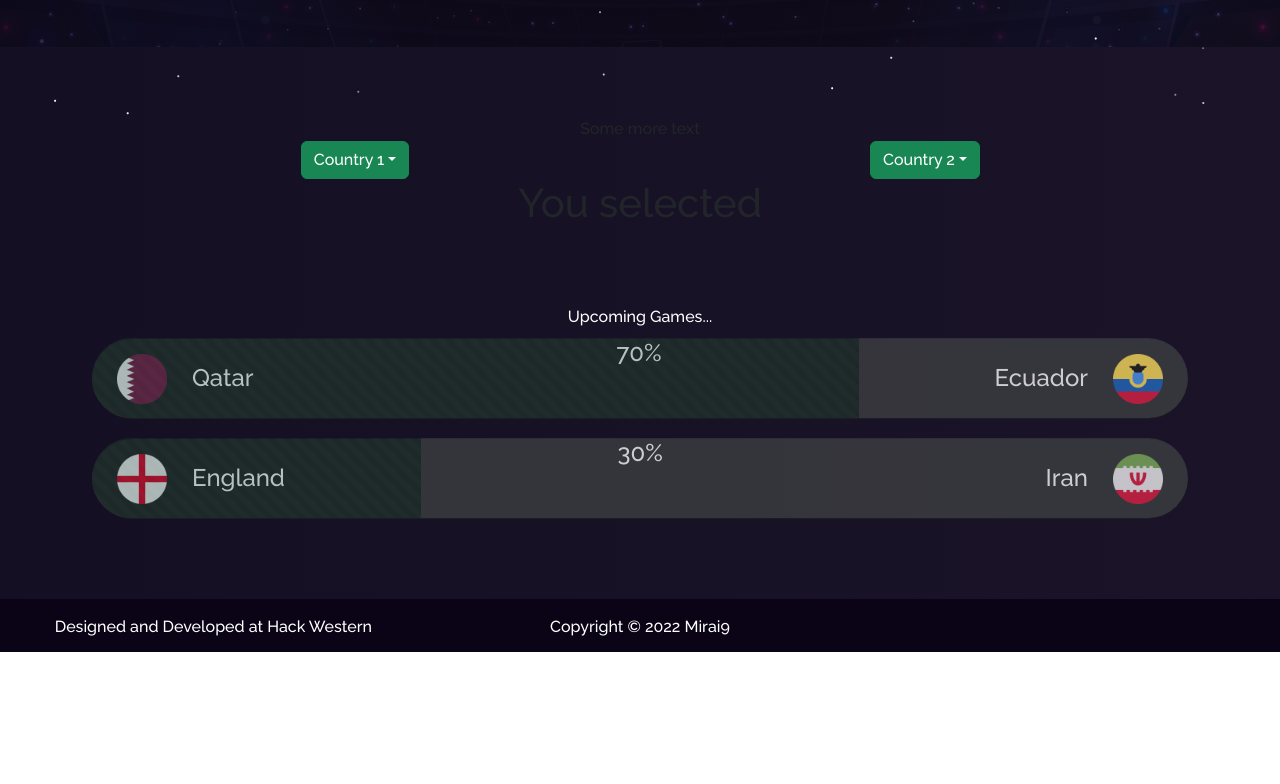
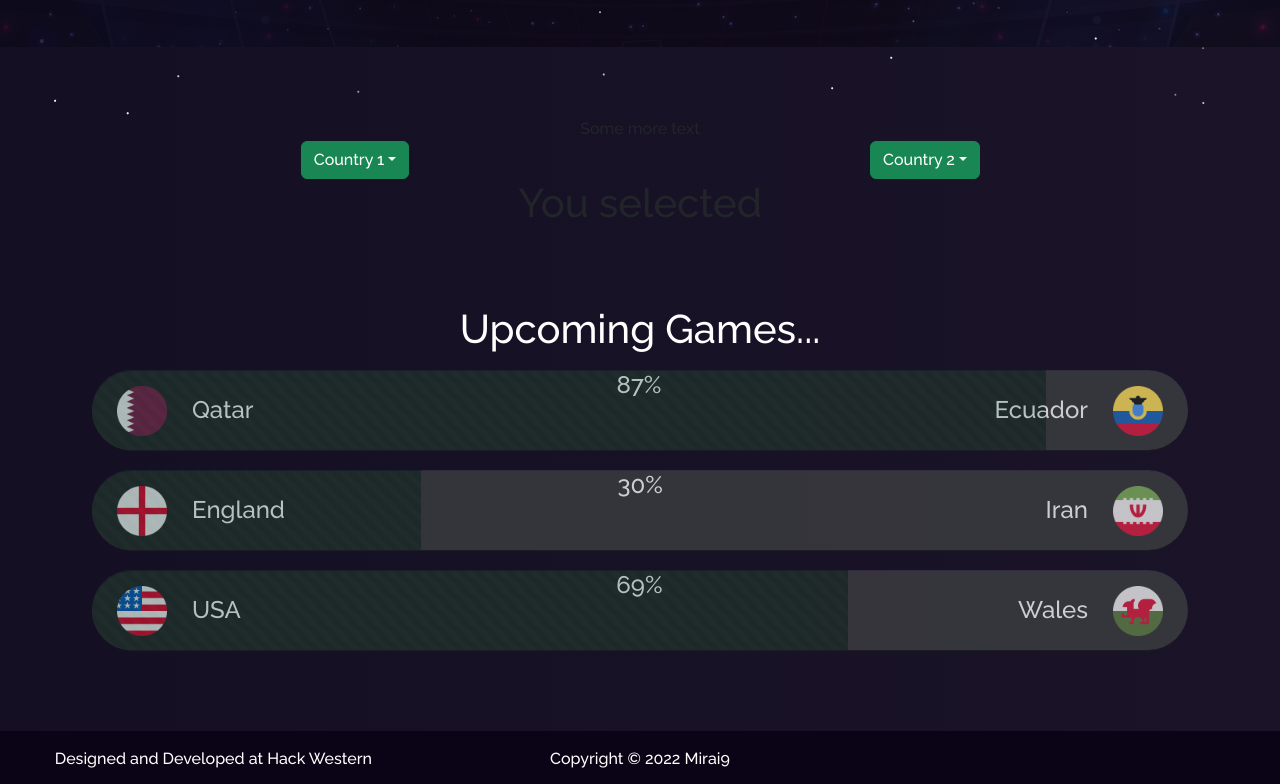
Before and after one commit to jarviscog/hackwestern9, a React (Create React App) app in the folder frontend/: page / in a window 1280 px wide. Shown: the part 683-1467 px from the top of the page. Before the commit the page ends 1335 px from the top, so only its background shows below. Built offline with nearby package versions, Linux system fonts and the light colour scheme.

Commit message:
Added another upcoming games

```diff
--- a/frontend/src/components/Home/upcoming.js
+++ b/frontend/src/components/Home/upcoming.js
@@ -4,13 +4,18 @@ import qatarFlag from "../../Assets/qatar.png";
 import ecuadorFlag from "../../Assets/ecuador.png";
 import englandFlag from "../../Assets/england.png";
 import iranFlag from "../../Assets/iran.png";
+import usaFlag from "../../Assets/usa.png";
+import walesFlag from "../../Assets/wales.png";
 import ProgressBar from 'react-bootstrap/ProgressBar';
 
 function getPercentage(){
-    return 70;
+    return 87;
 }
 function getPercentage2(){
     return 30;
+}
+function getPercentage3(){
+    return 69;
 }
 
 function Upcoming() {
@@ -18,7 +23,7 @@ function Upcoming() {
     <Container fluid className="upcoming" id="up">
        <Container>
        <Row>
-       <div> Upcoming Games... </div>
+       <h1> Upcoming Games... </h1>
 
        </Row>
 
@@ -47,7 +52,6 @@ function Upcoming() {
             <h4 style={{display: "inline", marginLeft: "30px"}}>{getPercentage()}%</h4>
             <ProgressBar striped variant="success" animated now={getPercentage()} style={{float: "left", height: "80px", width: "100%", marginTop: "-80px", opacity:"15%", borderRadius: "3rem"}}/>
         </div>
-
         </Col>
        </Row>
        <Row>
@@ -72,6 +76,28 @@ function Upcoming() {
         </div>
         </Col>
        </Row>
+       <Row>
+        <Col style={{ margin: "10px"}}>
+        <div className="upcomingGame">
+            <img
+                src={usaFlag}
+                alt="qatar flag icon"
+                className="img-fluid"
+                style={{ maxHeight: "50px", float: "left", marginTop: "15px", marginLeft: "25px"}}
+              />
+            <img
+                src={walesFlag}
+                alt="ecuador flag icon"
+                className="img-fluid"
+                style={{ maxHeight: "50px", float: "right", marginTop: "15px", marginRight: "25px"}}
+              />
+            <h4 style={{float: "left", margin:"25px"}}>USA</h4>
+            <h4 style={{float: "right", margin:"25px"}}>Wales</h4>
+            <h4 style={{display: "inline", marginLeft: "20px"}}>{getPercentage3()}%</h4>
+            <ProgressBar striped variant="success" animated now={getPercentage3()} style={{float: "left", height: "80px", width: "100%", marginTop: "-80px", opacity:"15%", borderRadius: "3rem"}}/>
+        </div>
+        </Col>
+       </Row>
       </Container>
     </Container>
   );
```
Also changed, not shown: frontend/src/Assets/usa.png (added), frontend/src/Assets/wales.png (added).
